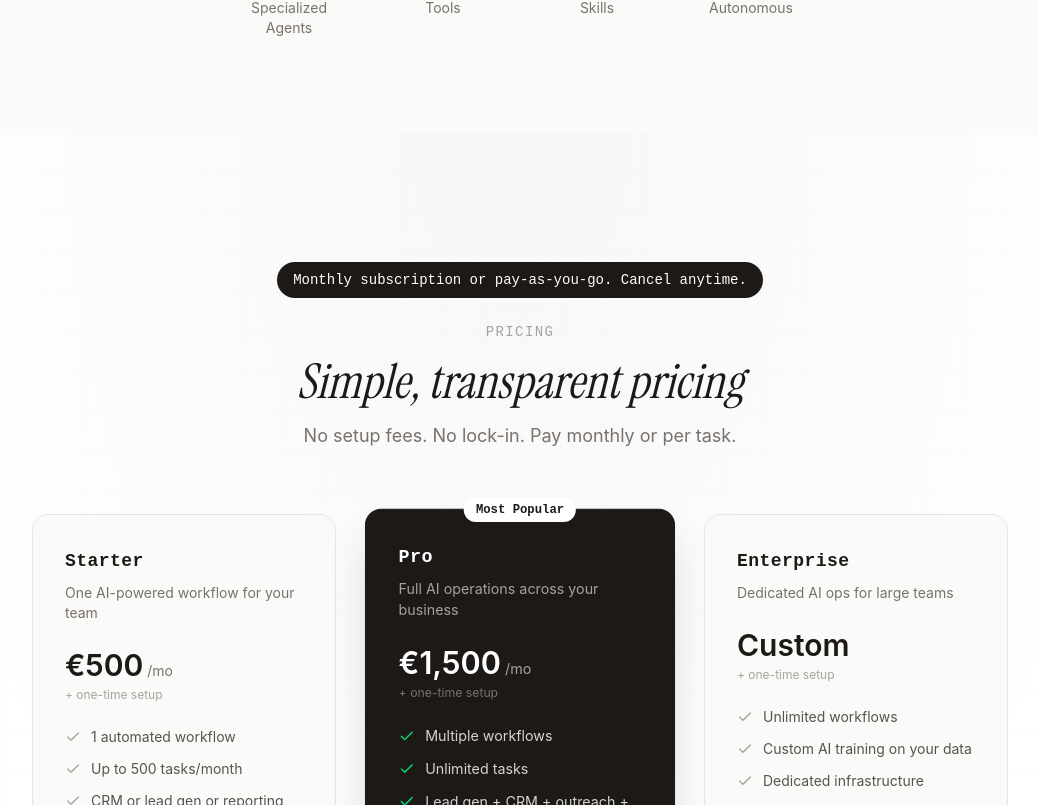
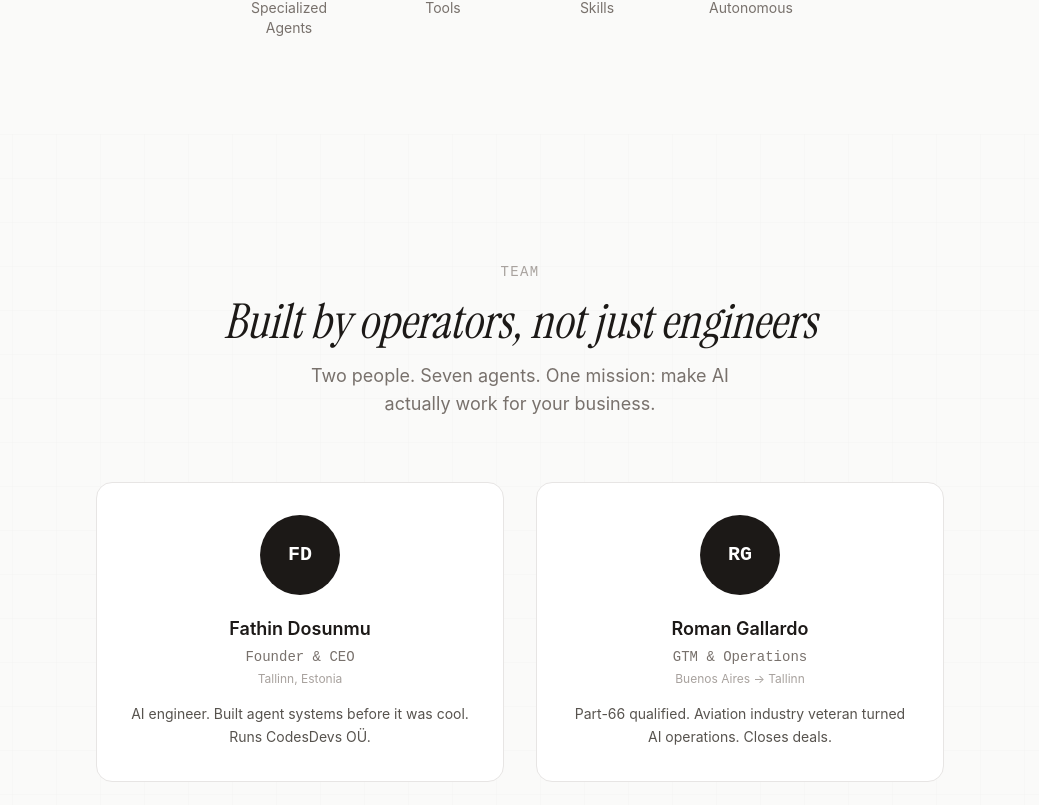
Before and after one commit to Fato07/elav-site, a Next.js app: page / in a window 1280 px wide. Shown: the part 9035-9840 px from the top of the page, without its empty margins (120-1159 px from the left). Built offline with nearby package versions, Linux system fonts and the light colour scheme.

Commit message:
add: team section — Fathin + Roman

```diff
--- a/src/app/page.tsx
+++ b/src/app/page.tsx
@@ -10,6 +10,7 @@ import DocumentDemo from "@/components/demos/document-demo";
 import SkillsStore from "@/components/demos/skills-store";
 import TerminalDemo from "@/components/terminal-demo";
 import TrustSection from "@/components/yc-backed";
+import Team from "@/components/team";
 import Pricing from "@/components/pricing";
 import ContactCTA from "@/components/install-cta";
 import Footer from "@/components/footer";
@@ -42,7 +43,9 @@ export default function Home() {
         <TerminalDemo />
         {/* 11. Trust — social proof & stats */}
         <TrustSection />
-        {/* 12. Pricing */}
+        {/* 12. Team */}
+        <Team />
+        {/* 13. Pricing */}
         <Pricing />
         {/* 13. Convert — final CTA */}
         <div className="section-divider" />
--- /dev/null
+++ b/src/components/team.tsx
@@ -0,0 +1,88 @@
+"use client";
+
+import { motion } from "framer-motion";
+
+const team = [
+  {
+    name: "Fathin Dosunmu",
+    role: "Founder & CEO",
+    location: "Tallinn, Estonia",
+    bio: "AI engineer. Built agent systems before it was cool. Runs CodesDevs OÜ.",
+    initials: "FD",
+  },
+  {
+    name: "Roman Gallardo",
+    role: "GTM & Operations",
+    location: "Buenos Aires → Tallinn",
+    bio: "Part-66 qualified. Aviation industry veteran turned AI operations. Closes deals.",
+    initials: "RG",
+  },
+];
+
+export default function Team() {
+  return (
+    <section id="team" className="relative py-24 sm:py-32 bg-stone-50 overflow-hidden">
+      <div
+        className="absolute inset-0 pointer-events-none opacity-[0.03]"
+        style={{
+          backgroundImage: `
+            linear-gradient(rgba(0,0,0,0.35) 1px, transparent 1px),
+            linear-gradient(90deg, rgba(0,0,0,0.35) 1px, transparent 1px)
+          `,
+          backgroundSize: "44px 44px",
+        }}
+      />
+
+      <div className="relative z-10 max-w-4xl mx-auto px-6">
+        <motion.div
+          initial={{ opacity: 0, y: 20 }}
+          whileInView={{ opacity: 1, y: 0 }}
+          viewport={{ once: true }}
+          transition={{ duration: 0.6 }}
+          className="text-center mb-16"
+        >
+          <p className="text-sm font-[family-name:var(--font-mono)] text-stone-400 tracking-widest uppercase mb-4">
+            Team
+          </p>
+          <h2 className="font-[family-name:var(--font-instrument)] text-3xl sm:text-4xl lg:text-5xl text-stone-900 italic mb-4">
+            Built by operators, not just engineers
+          </h2>
+          <p className="text-stone-500 text-lg max-w-md mx-auto">
+            Two people. Seven agents. One mission: make AI actually work for your business.
+          </p>
+        </motion.div>
+
+        <div className="grid grid-cols-1 sm:grid-cols-2 gap-8">
+          {team.map((member, idx) => (
+            <motion.div
+              key={member.name}
+              initial={{ opacity: 0, y: 24 }}
+              whileInView={{ opacity: 1, y: 0 }}
+              viewport={{ once: true }}
+              transition={{ duration: 0.5, delay: idx * 0.1 }}
+              className="rounded-2xl border border-stone-200 bg-white p-8 flex flex-col items-center text-center"
+            >
+              <div className="w-20 h-20 rounded-full bg-stone-900 flex items-center justify-center mb-5">
+                <span className="text-white text-xl font-semibold font-[family-name:var(--font-mono)]">
+                  {member.initials}
+                </span>
+              </div>
+              <h3 className="text-lg font-semibold text-stone-900 mb-1">
+                {member.name}
+              </h3>
+              <p className="text-sm font-[family-name:var(--font-mono)] text-stone-500 mb-1">
+                {member.role}
+              </p>
+              <p className="text-xs text-stone-400 mb-4">
+                {member.location}
+              </p>
+              <p className="text-sm text-stone-600 leading-relaxed">
+                {member.bio}
+              </p>
+            </motion.div>
+          ))}
+        </div>
+      </div>
+    </section>
+  );
+}
```
